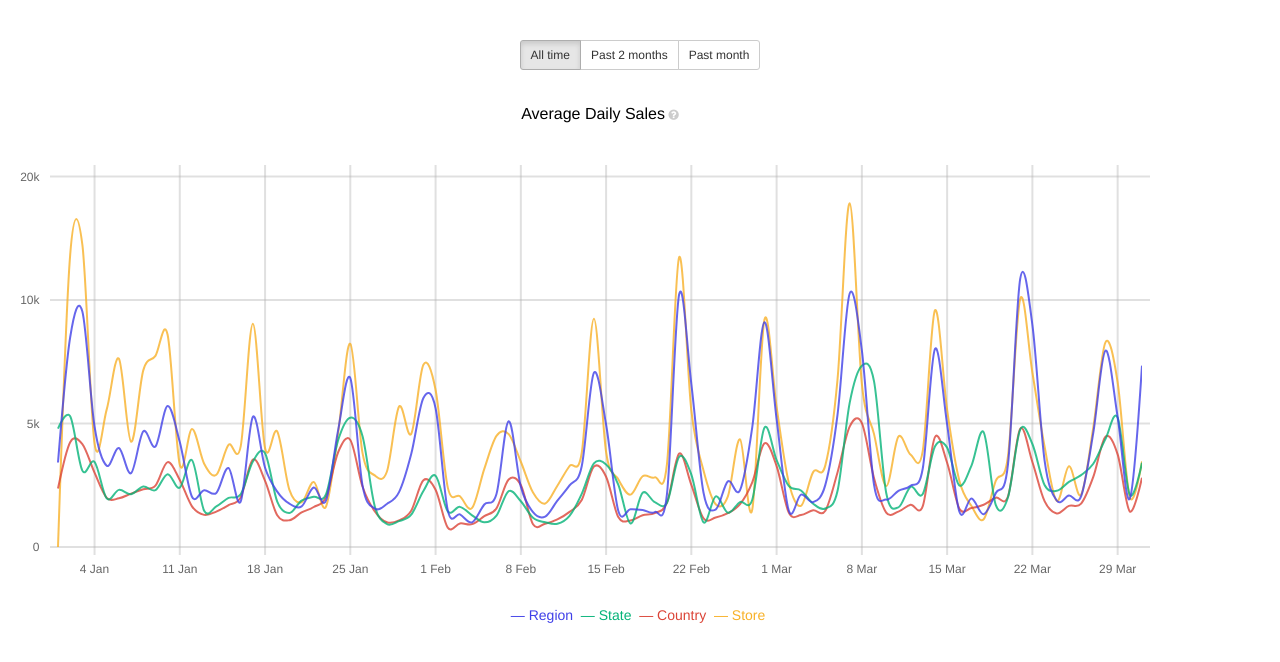
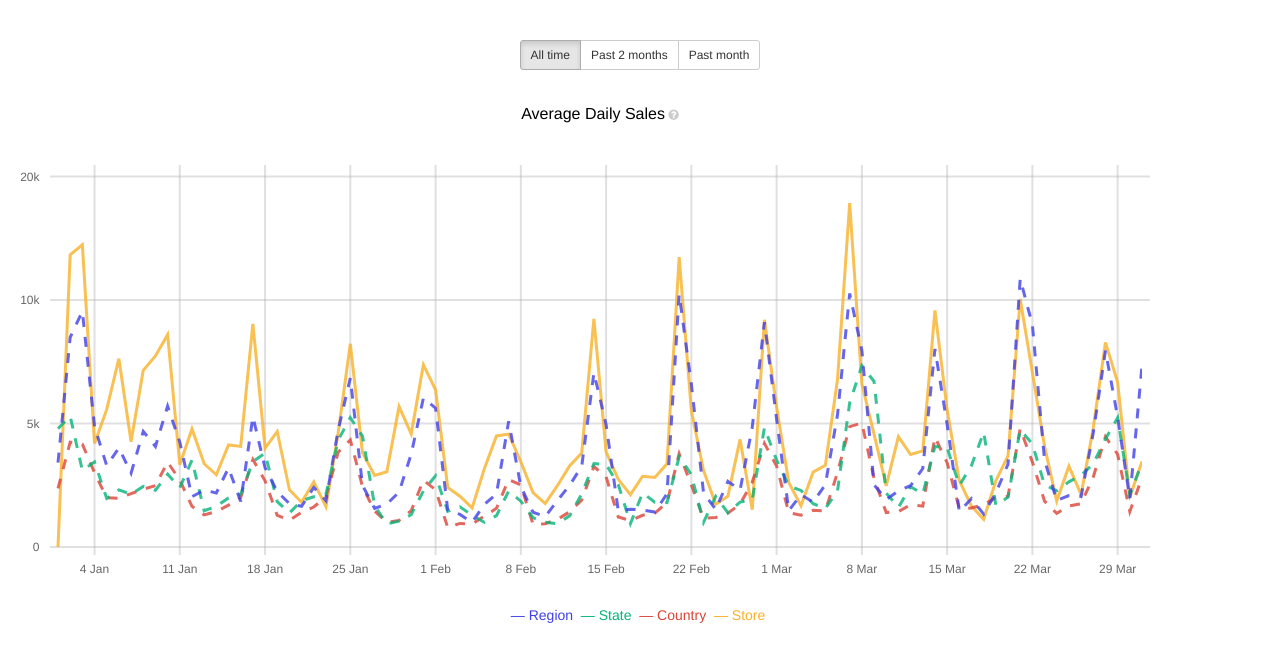
Before and after one commit to mullill/jsgraphing, a plain HTML site: page metricsgraphicsjs/metricsgraphicsjs.html in a window 1280 px wide. Drawn offline with nearby package versions, Linux system fonts and the light colour scheme; files that its build step writes are made by us from their sources.

Commit message:
performance improvement with interpolation

```diff
--- a/metricsgraphicsjs/metricsgraphicsjs.html
+++ b/metricsgraphicsjs/metricsgraphicsjs.html
@@ -25,7 +25,6 @@
 				var globals = {};
 
 				function format_x_label(date) {
-
 					return date.getDate() + " " + monthNames[date.getMonth()];
 				}
 
@@ -46,7 +45,8 @@
 					//animate_on_load: true,
 					point_size: 4,
 					x_extended_ticks: true,
-					y_extended_ticks: true
+					y_extended_ticks: true,
+					interpolate: d3.curveLinear
 				}
 
 				d3.json('data/cellar.json', function(data) {
@@ -78,7 +78,7 @@
 					data = [series1, series2, series3, series4];
 					globals.all_data = data;
 					globals.data = data;
-					console.log("all data stored globally - " + data[0].length);
+
 					modify_time_period_params.data = data;
 					MG.data_graphic(modify_time_period_params);
 
@@ -88,20 +88,16 @@
 				$('.modify-time-period-controls button').click(function() {
 
 					var past_n_days = $(this).data('time_period');
-					console.log("all data length - " + globals.all_data[0].length);
 					var data = modify_time_period(past_n_days);
-					console.log("all data length - " + globals.all_data[0].length);
-					console.log("returned data length - " + data[0].length);
 
 					// change button state
 					$(this).addClass('active').siblings().removeClass('active');
 
 					delete modify_time_period_params.xax_format;
 					modify_time_period_params.data = data;
-
+					console.log('redraw');
 					MG.data_graphic(modify_time_period_params);
-
-					console.log("all data length - " + globals.all_data[0].length);
+					console.log('end redraw');
 
 				});
 
```
Also changed, not shown: README.md, metricsgraphicsjs/metrics-graphics-2.10.0/dist/metricsgraphics.css.
